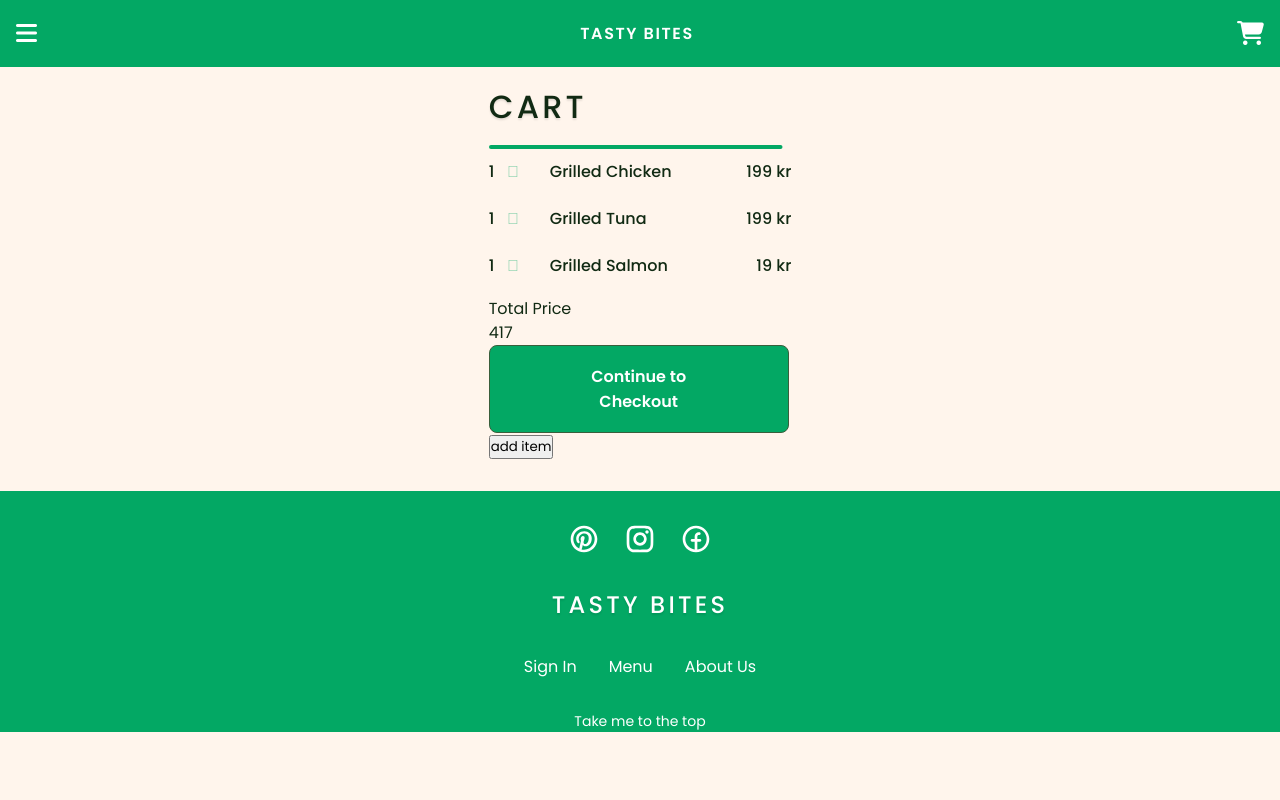
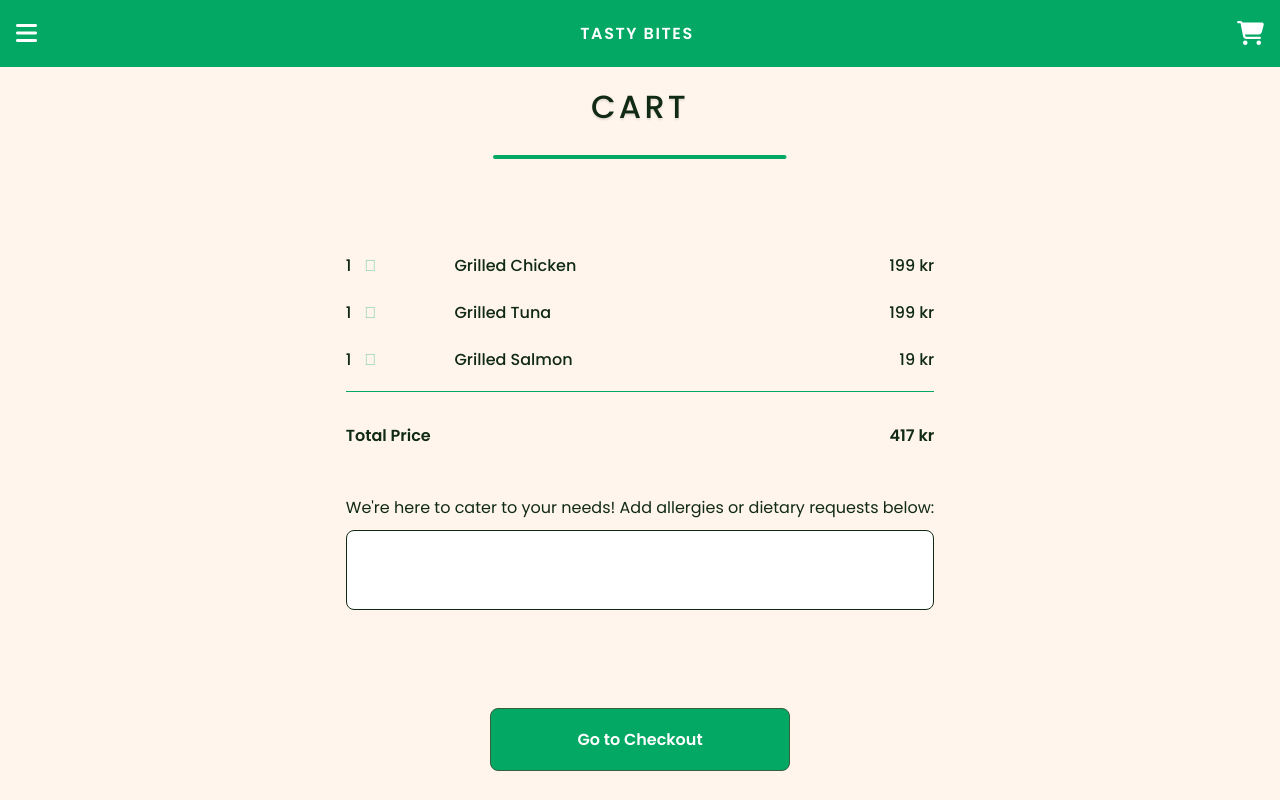
Before and after one commit to FirePants-TastyBites/frontend, a React (Vite) app: page /cart in a window 1280 px wide. Shown: the top 800 px of the page. Built offline with nearby package versions, Linux system fonts and the light colour scheme.

Commit message:
Added logic to create order object

```diff
--- /dev/null
+++ b/src/pages/Cart/Cart.scss
@@ -0,0 +1,57 @@
+@import "../../styles/variables";
+
+.cart {
+    width: 100%;
+    display: flex;
+    flex-direction: column;
+    justify-content: space-between;
+    gap: 3rem;
+    min-height: 88vh;
+
+    header {
+        display: flex;
+        flex-direction: column;
+        align-items: center;
+        gap: 1.5rem;
+    }
+
+    .details {
+
+        .total-price {
+            display: flex;
+            justify-content: space-between;
+            border-top: 1px solid $primary-color;
+            padding-top: 2rem;
+
+            p {
+                @include text-style-600;
+            }
+        }
+
+        .comment {
+            margin-top: 3rem;
+
+            textarea {
+                margin-top: 10px;
+                width: 100%;
+                min-height: 5rem;
+                border-radius: 8px;
+                resize: none;
+                padding: 10px;
+                border: 1px solid $secondary-color;
+                color: $secondary-color;
+
+                &:focus {
+                    outline: none;
+                    border: 1px solid $primary-color;
+                }
+            }
+        }
+    }
+
+
+    a button {
+        margin: 0 auto 1rem
+    }
+
+}
--- a/src/pages/Cart/index.jsx
+++ b/src/pages/Cart/index.jsx
@@ -1,27 +1,27 @@
 import GreenLine from "../../components/GreenLine";
 import OrderItem from "../../components/OrderItem";
 import Button from '../../components/Button';
-import { useDispatch, useSelector } from "react-redux";
-import { addItem, removeItem } from "../../store/cartSlice";
+import './Cart.scss';
+import { useSelector } from "react-redux";
+import { useState } from "react";
 
 function Cart() {
     const orderItems = useSelector(state => state.cart);
-    const dispatch = useDispatch();
     const totalPrice = orderItems.reduce((total, item) => total + item.price, 0);
-    console.log(orderItems);
+    const [comment, setComment] = useState('');
 
+    function placeOrder() {
 
-    const cartDetails = orderItems.length > 0 ?
-        orderItems.map((item, i) => <OrderItem key={i} {...item} />)
-        :
-        orderItems.length;
+        const order = {
+           userId: 'dummy@data.com',
+           totalAmount: totalPrice,
+           deliveryTime: new Date(Date.now()).toDateString(),
+           orderItems,
+           comment
+        }
 
-    const newItem = {
-        itemName: 'Grilled Salmon',
-        id: '45645tgreg',
-        price: 199
+        console.log(order);
     }
-
 
     return (
         <main className="cart">
@@ -29,15 +29,33 @@ function Cart() {
                 <h1>Cart</h1>
                 <GreenLine />
             </header>
-            <section className="details">
-                {cartDetails}
-                <div>
-                    <p>Total Price</p>
-                    <p>{totalPrice}</p>
-                </div>
-            </section>
-            <Button label={"Continue to Checkout"} type={"primary"} onClick={() => console.log('clicked')} />
-            <button onClick={() => dispatch(addItem(newItem))}>add item</button>
+
+            {
+                orderItems.length > 0 ?
+                <>
+                    <section className="details">
+                        {orderItems.map((item, i) => <OrderItem key={i} {...item} />)}
+                        <div className="total-price">
+                            <p>Total Price</p>
+                            <p>{totalPrice} kr</p>
+                        </div>
+                        <section className="comment">
+                            <p>We're here to cater to your needs! Add allergies or dietary requests below:</p>
+                            <textarea onChange={e => setComment(e.target.value)} value={comment}></textarea>
+                        </section>
+                    </section>
+                    <a href="/checkout">
+                        <Button label={"Go to Checkout"} type={"primary"} onClick={placeOrder} />
+                    </a>
+                </>
+                :
+                <>
+                    <p>Your cart is empty!</p>
+                    <a href="/menu">
+                        <Button label={"Show Menu"} type={"primary"} />
+                    </a>
+                </>
+            }
         </main>
     );
 }
```
